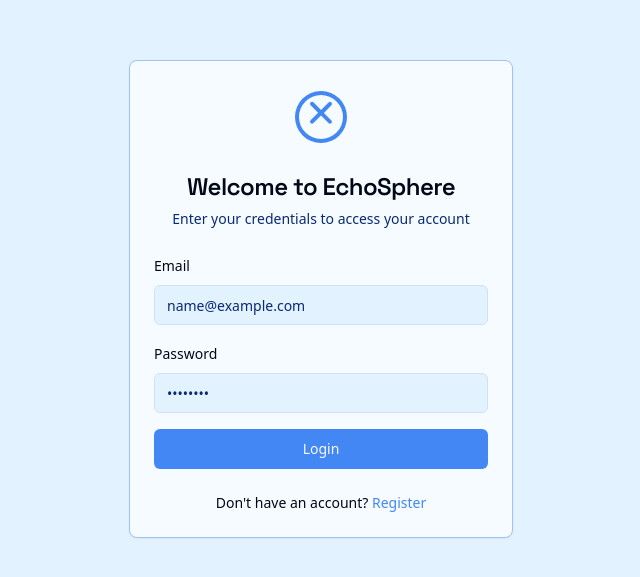
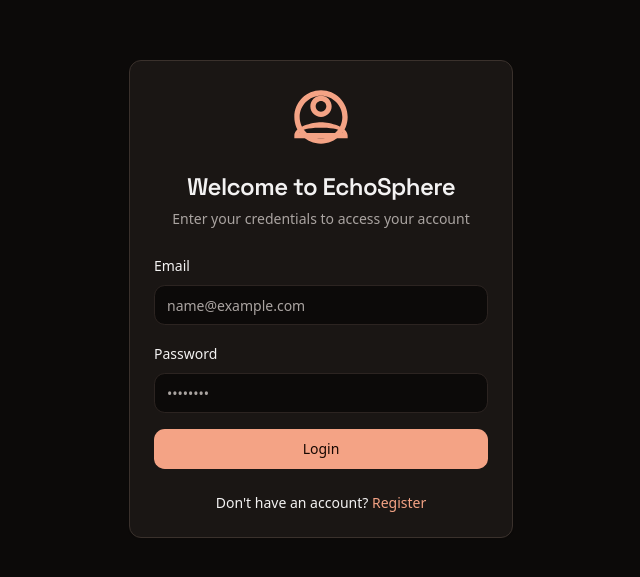
Before and after one commit to avijeett007/echosphere, a Next.js app: page /login in a window 1280 px wide. Shown: the part 101-678 px from the top of the page, without its empty margins (319-959 px from the left). Built offline with nearby package versions, Linux system fonts and the light colour scheme.

Commit message:
I dont like this overlay . use this gumroad style and make it modern.
a

```diff
--- a/src/app/globals.css
+++ b/src/app/globals.css
@@ -4,73 +4,74 @@
 
 @layer base {
   :root {
-    --background: 206 92% 94%;
-    --foreground: 222 84% 5%;
-    --card: 206 92% 98%;
-    --card-foreground: 222 84% 5%;
-    --popover: 206 92% 98%;
-    --popover-foreground: 222 84% 5%;
-    --primary: 217 89% 61%;
-    --primary-foreground: 210 40% 98%;
-    --secondary: 217 89% 90%;
-    --secondary-foreground: 217 89% 20%;
-    --muted: 217 89% 90%;
-    --muted-foreground: 222 84% 25%;
-    --accent: 282 44% 47%;
-    --accent-foreground: 210 40% 98%;
-    --destructive: 0 84.2% 60.2%;
+    --background: 20 14% 4%;
+    --foreground: 20 5% 95%;
+    --card: 20 14% 9%;
+    --card-foreground: 20 5% 95%;
+    --popover: 20 14% 9%;
+    --popover-foreground: 20 5% 95%;
+    --primary: 16 84% 74%;
+    --primary-foreground: 16 84% 5%;
+    --secondary: 20 14% 15%;
+    --secondary-foreground: 20 5% 95%;
+    --muted: 20 14% 15%;
+    --muted-foreground: 20 5% 65%;
+    --accent: 16 84% 84%;
+    --accent-foreground: 16 84% 5%;
+    --destructive: 0 63% 31%;
     --destructive-foreground: 0 0% 98%;
-    --border: 217 89% 80%;
-    --input: 217 89% 90%;
-    --ring: 217 89% 61%;
+    --border: 20 14% 20%;
+    --input: 20 14% 15%;
+    --ring: 16 84% 74%;
     --chart-1: 12 76% 61%;
     --chart-2: 173 58% 39%;
     --chart-3: 197 37% 24%;
     --chart-4: 43 74% 66%;
     --chart-5: 27 87% 67%;
-    --radius: 0.5rem;
-    --sidebar-background: 222 47% 11%;
-    --sidebar-foreground: 210 40% 96%;
-    --sidebar-primary: 217 89% 61%;
-    --sidebar-primary-foreground: 210 40% 98%;
-    --sidebar-accent: 217 89% 80%;
-    --sidebar-accent-foreground: 222 47% 11%;
-    --sidebar-border: 217 89% 25%;
-    --sidebar-ring: 217 89% 61%;
+    --radius: 0.8rem;
+    --sidebar-background: 20 14% 6%;
+    --sidebar-foreground: 20 5% 95%;
+    --sidebar-primary: 16 84% 74%;
+    --sidebar-primary-foreground: 16 84% 5%;
+    --sidebar-accent: 20 14% 12%;
+    --sidebar-accent-foreground: 20 5% 95%;
+    --sidebar-border: 20 14% 15%;
+    --sidebar-ring: 16 84% 74%;
   }
+
   .dark {
-    --background: 240 10% 4%;
-    --foreground: 240 5% 95%;
-    --card: 240 10% 9%;
-    --card-foreground: 240 5% 95%;
-    --popover: 240 10% 9%;
-    --popover-foreground: 240 5% 95%;
-    --primary: 150 100% 50%;
-    --primary-foreground: 150 100% 5%;
-    --secondary: 240 10% 15%;
-    --secondary-foreground: 240 5% 95%;
-    --muted: 240 10% 15%;
-    --muted-foreground: 240 5% 65%;
-    --accent: 330 100% 50%;
-    --accent-foreground: 330 100% 5%;
+    --background: 20 14% 4%;
+    --foreground: 20 5% 95%;
+    --card: 20 14% 9%;
+    --card-foreground: 20 5% 95%;
+    --popover: 20 14% 9%;
+    --popover-foreground: 20 5% 95%;
+    --primary: 16 84% 74%;
+    --primary-foreground: 16 84% 5%;
+    --secondary: 20 14% 15%;
+    --secondary-foreground: 20 5% 95%;
+    --muted: 20 14% 15%;
+    --muted-foreground: 20 5% 65%;
+    --accent: 16 84% 84%;
+    --accent-foreground: 16 84% 5%;
     --destructive: 0 63% 31%;
     --destructive-foreground: 0 0% 98%;
-    --border: 240 10% 20%;
-    --input: 240 10% 15%;
-    --ring: 150 100% 50%;
-    --chart-1: 150 100% 50%;
-    --chart-2: 330 100% 50%;
-    --chart-3: 210 100% 50%;
-    --chart-4: 60 100% 50%;
-    --chart-5: 30 100% 50%;
-    --sidebar-background: 240 10% 9%;
-    --sidebar-foreground: 240 5% 95%;
-    --sidebar-primary: 150 100% 50%;
-    --sidebar-primary-foreground: 150 100% 5%;
-    --sidebar-accent: 240 10% 20%;
-    --sidebar-accent-foreground: 240 5% 95%;
-    --sidebar-border: 240 10% 25%;
-    --sidebar-ring: 150 100% 50%;
+    --border: 20 14% 20%;
+    --input: 20 14% 15%;
+    --ring: 16 84% 74%;
+    --chart-1: 12 76% 61%;
+    --chart-2: 173 58% 39%;
+    --chart-3: 197 37% 24%;
+    --chart-4: 43 74% 66%;
+    --chart-5: 27 87% 67%;
+    --sidebar-background: 20 14% 6%;
+    --sidebar-foreground: 20 5% 95%;
+    --sidebar-primary: 16 84% 74%;
+    --sidebar-primary-foreground: 16 84% 5%;
+    --sidebar-accent: 20 14% 12%;
+    --sidebar-accent-foreground: 20 5% 95%;
+    --sidebar-border: 20 14% 15%;
+    --sidebar-ring: 16 84% 74%;
   }
 }
 
@@ -81,89 +82,4 @@
   body {
     @apply bg-background text-foreground;
   }
-
-  .scanline-animation::before {
-    content: "";
-    position: absolute;
-    top: 0;
-    left: 0;
-    width: 100%;
-    height: 100%;
-    background: linear-gradient(
-      to bottom,
-      rgba(0, 0, 0, 0) 0%,
-      rgba(255, 255, 255, 0.05) 50%,
-      rgba(0, 0, 0, 0.2) 50%,
-      rgba(0, 0, 0, 0) 100%
-    );
-    background-size: 100% 4px;
-    animation: scanline 10s linear infinite;
-    pointer-events: none;
-    z-index: 10;
-  }
-
-  @keyframes scanline {
-    0% {
-      background-position: 0 0;
-    }
-    100% {
-      background-position: 0 400px;
-    }
-  }
-
-  .glitch {
-    position: relative;
-    display: inline-block;
-  }
-
-  .glitch::before,
-  .glitch::after {
-    content: attr(data-text);
-    position: absolute;
-    top: 0;
-    left: 0;
-    width: 100%;
-    height: 100%;
-    background: hsl(var(--background));
-    overflow: hidden;
-  }
-
-  .glitch::before {
-    left: 2px;
-    text-shadow: -1px 0 hsl(var(--primary));
-    clip: rect(44px, 450px, 56px, 0);
-    animation: glitch-anim-1 2s infinite linear alternate-reverse;
-  }
-
-  .glitch::after {
-    left: -2px;
-    text-shadow: -1px 0 hsl(var(--accent));
-    clip: rect(85px, 450px, 90px, 0);
-    animation: glitch-anim-2 3s infinite linear alternate-reverse;
-  }
-
-  @keyframes glitch-anim-1 {
-    0% { clip: rect(42px, 9999px, 44px, 0); }
-    10% { clip: rect(38px, 9999px, 42px, 0); }
-    20% { clip: rect(18px, 9999px, 22px, 0); }
-    30% { clip: rect(52px, 9999px, 56px, 0); }
-    40% { clip: rect(78px, 9999px, 82px, 0); }
-    50% { clip: rect(25px, 9999px, 30px, 0); }
-    60% { clip: rect(65px, 9999px, 70px, 0); }
-    70% { clip: rect(12px, 9999px, 18px, 0); }
-    80% { clip: rect(88px, 9999px, 92px, 0); }
-    90% { clip: rect(48px, 9999px, 52px, 0); }
-    100% { clip: rect(72px, 9999px, 76px, 0); }
-  }
-
-  @keyframes glitch-anim-2 {
-    0% { clip: rect(2px, 9999px, 5px, 0); }
-    15% { clip: rect(78px, 9999px, 82px, 0); }
-    30% { clip: rect(40px, 9999px, 44px, 0); }
-    45% { clip: rect(22px, 9999px, 26px, 0); }
-    60% { clip: rect(68px, 9999px, 72px, 0); }
-    75% { clip: rect(10px, 9999px, 14px, 0); }
-    90% { clip: rect(50px, 9999px, 54px, 0); }
-    100% { clip: rect(90px, 9999px, 94px, 0); }
-  }
 }
--- a/src/components/app/create-post-form.tsx
+++ b/src/components/app/create-post-form.tsx
@@ -21,14 +21,14 @@ import { useToast } from '@/hooks/use-toast';
 import { BrandTemplate, Post, socialPlatforms, SocialPlatform } from '@/lib/types';
 import { socialIconMap } from '@/components/icons/social-icons';
 import { Tabs, TabsContent, TabsList, TabsTrigger } from '@/components/ui/tabs';
-import { Wand2, Upload, Link as LinkIcon, Bot, Terminal } from 'lucide-react';
+import { Wand2, Upload, Link as LinkIcon, Bot, Terminal, Loader } from 'lucide-react';
 import React, { useTransition } from 'react';
 import Image from 'next/image';
 import { improveWritingAndAddHashtags } from '@/ai/flows/improve-writing-and-add-hashtags';
 import { generateImageFromPrompt } from '@/ai/flows/generate-image-from-prompt';
 import { useLocalStorage } from '@/hooks/use-local-storage';
 import { cn } from '@/lib/utils';
-import { GlitchLoader } from '@/components/ui/glitch-loader';
+import { Progress } from '@/components/ui/progress';
 
 const formSchema = z.object({
   platforms: z.array(z.string()).refine((value) => value.some((item) => item), {
@@ -44,7 +44,7 @@ const formSchema = z.object({
   videoUrl: z.string().url({ message: 'Please enter a valid URL.' }).optional().or(z.literal('')),
 });
 
-const defaultBrandColor = '#4285F4';
+const defaultBrandColor = '#F2994A';
 
 export function CreatePostForm() {
   const { toast } = useToast();
@@ -56,7 +56,7 @@ export function CreatePostForm() {
   const form = useForm<z.infer<typeof formSchema>>({
     resolver: zodResolver(formSchema),
     defaultValues: {
-      platforms: [],
+      platforms: ['X'],
       text: '',
       hashtags: '',
       brandName: 'EchoSphere',
@@ -161,8 +161,8 @@ export function CreatePostForm() {
   }
 
   return (
-    <div className="p-4 sm:p-6 md:p-8 relative scanline-animation">
-      <h1 className="font-headline text-3xl font-bold mb-2 glitch" data-text="Create a New Post">Create a New Post</h1>
+    <div className="p-4 sm:p-6 md:p-8">
+      <h1 className="font-headline text-3xl font-bold mb-2">Create a New Post</h1>
       <p className="text-muted-foreground mb-8">Craft your message, engage your audience, and let AI do the heavy lifting.</p>
 
       <Form {...form}>
@@ -192,7 +192,7 @@ export function CreatePostForm() {
                   />
                   <div className="flex flex-col sm:flex-row gap-2">
                     <Button type="button" onClick={handleImproveWriting} disabled={isImproving || !textValue}>
-                      {isImproving ? <GlitchLoader text="Improving..." /> : <><Wand2 className="mr-2 h-4 w-4" />Improve with AI</>}
+                      {isImproving ? <><Loader className="mr-2 h-4 w-4 animate-spin" />Improving...</> : <><Wand2 className="mr-2 h-4 w-4" />Improve with AI</>}
                     </Button>
                   </div>
                   <FormField
@@ -220,7 +220,7 @@ export function CreatePostForm() {
                   <Tabs defaultValue="generate" className="w-full">
                     <TabsList className="grid w-full grid-cols-3">
                       <TabsTrigger value="generate"><Bot className="mr-2 h-4 w-4" /> Generate</TabsTrigger>
-                      <TabsTrigger value="upload"><Upload className="mr-2 h-4 w-4" /> Upload</TabsTrigger>
+                      <TabsTrigger value="upload" disabled><Upload className="mr-2 h-4 w-4" /> Upload</TabsTrigger>
                       <TabsTrigger value="link"><LinkIcon className="mr-2 h-4 w-4" /> Link Video</TabsTrigger>
                     </TabsList>
                     <TabsContent value="generate" className="pt-4">
@@ -239,9 +239,14 @@ export function CreatePostForm() {
                             )}
                         />
                          <Button type="button" onClick={handleGenerateImage} disabled={isGenerating || !textValue}>
-                            {isGenerating ? <GlitchLoader text="Generating..." /> : <><Wand2 className="mr-2 h-4 w-4" />{ form.getValues('imagePrompt') ? 'Generate Image' : 'Generate from Text' }</>}
+                            {isGenerating ? <><Loader className="mr-2 h-4 w-4 animate-spin" />Generating...</> : <><Wand2 className="mr-2 h-4 w-4" />{ form.getValues('imagePrompt') ? 'Generate Image' : 'Generate from Text' }</>}
                         </Button>
-                        {isGenerating && <div className="flex items-center text-sm text-muted-foreground"><GlitchLoader text="Generating your image, please wait..." /></div>}
+                        {isGenerating && (
+                            <div className="space-y-2 pt-2">
+                                <Progress value={50} className="h-2" />
+                                <p className="text-sm text-muted-foreground">Generating your image, please wait...</p>
+                            </div>
+                        )}
                         {generatedImageUrl && (
                             <div className="mt-4">
                                 <p className="font-medium mb-2">Generated Image:</p>
@@ -249,10 +254,10 @@ export function CreatePostForm() {
                             </div>
                         )}
                         {!generatedImageUrl && !isGenerating && (
-                           <div className="mt-4 rounded-lg border border-dashed aspect-square w-full max-w-md flex items-center justify-center bg-muted/50">
+                           <div className="mt-4 rounded-lg border border-dashed aspect-video w-full max-w-md flex items-center justify-center bg-muted/20">
                                <div className="text-center text-muted-foreground">
                                    <Terminal className="mx-auto h-12 w-12" />
-                                   <p className="mt-2">Awaiting image generation...</p>
+                                   <p className="mt-2">Your generated image will appear here</p>
                                </div>
                            </div>
                         )}
@@ -260,16 +265,15 @@ export function CreatePostForm() {
                     </TabsContent>
                     <TabsContent value="upload" className="pt-4">
                         <div className="flex items-center justify-center w-full">
-                            <label htmlFor="dropzone-file" className="flex flex-col items-center justify-center w-full h-64 border-2 border-dashed rounded-lg cursor-pointer bg-muted/50 hover:bg-muted">
+                            <label htmlFor="dropzone-file" className="flex flex-col items-center justify-center w-full h-64 border-2 border-dashed rounded-lg cursor-not-allowed bg-muted/20">
                                 <div className="flex flex-col items-center justify-center pt-5 pb-6">
                                     <Upload className="w-8 h-8 mb-4 text-muted-foreground" />
-                                    <p className="mb-2 text-sm text-muted-foreground"><span className="font-semibold">Click to upload</span> or drag and drop</p>
-                                    <p className="text-xs text-muted-foreground">SVG, PNG, JPG or GIF (MAX. 800x400px)</p>
+                                    <p className="mb-2 text-sm text-muted-foreground">Upload feature coming soon</p>
+                                    <p className="text-xs text-muted-foreground">SVG, PNG, JPG or GIF</p>
                                 </div>
-                                <Input id="dropzone-file" type="file" className="hidden" />
+                                <Input id="dropzone-file" type="file" className="hidden" disabled />
                             </label>
                         </div>
-                        <FormDescription className="text-center mt-2">Image/Video upload is for demonstration purposes.</FormDescription>
                     </TabsContent>
                     <TabsContent value="link" className="pt-4">
                       <FormField
--- a/src/components/icons/logo.tsx
+++ b/src/components/icons/logo.tsx
@@ -4,15 +4,15 @@ export function Logo(props: SVGProps<SVGSVGElement>) {
   return (
     <svg
       xmlns="http://www.w3.org/2000/svg"
-      viewBox="0 0 256 256"
+      viewBox="0 0 24 24"
       width="1em"
       height="1em"
+      fill="currentColor"
       {...props}
     >
-      <g fill="currentColor">
-        <path d="M128 24a104 104 0 1 0 104 104A104.11 104.11 0 0 0 128 24Zm0 192a88 88 0 1 1 88-88a88.1 88.1 0 0 1-88 88Z" />
-        <path d="M169.54 152.46a8 8 0 0 1-11.32 0L128 122.34l-30.22 30.12a8 8 0 0 1-11.32-11.32l30.12-30.22l-30.12-30.22a8 8 0 0 1 11.32-11.32L128 100.1l30.22-30.12a8 8 0 0 1 11.32 11.32L139.66 111.7l30.12 30.22a8 8 0 0 1-0.24 10.54Z" />
-      </g>
+      <path d="M12 2C6.48 2 2 6.48 2 12s4.48 10 10 10 10-4.48 10-10S17.52 2 12 2zm0 18c-4.41 0-8-3.59-8-8s3.59-8 8-8 8 3.59 8 8-3.59 8-8 8z" />
+      <path d="M12 12c-2.21 0-4-1.79-4-4s1.79-4 4-4 4 1.79 4 4-1.79 4-4 4zm0-6c-1.1 0-2 .9-2 2s.9 2 2 2 2-.9 2-2-.9-2-2-2z" />
+      <path d="M12 14c-3.33 0-10 1.67-10 5v1h20v-1c0-3.33-6.67-5-10-5zm-8 4v-.63c.8-.52 3.19-1.37 7.2-1.37h1.6c4.01 0 6.4.85 7.2 1.37V18H4z" />
     </svg>
   );
 }
--- a/src/components/ui/card.tsx
+++ b/src/components/ui/card.tsx
@@ -9,7 +9,7 @@ const Card = React.forwardRef<
   <div
     ref={ref}
     className={cn(
-      "rounded-lg border bg-card text-card-foreground shadow-sm",
+      "rounded-xl border bg-card text-card-foreground shadow-sm",
       className
     )}
     {...props}
@@ -30,10 +30,10 @@ const CardHeader = React.forwardRef<
 CardHeader.displayName = "CardHeader"
 
 const CardTitle = React.forwardRef<
-  HTMLDivElement,
-  React.HTMLAttributes<HTMLDivElement>
+  HTMLParagraphElement,
+  React.HTMLAttributes<HTMLHeadingElement>
 >(({ className, ...props }, ref) => (
-  <div
+  <h3
     ref={ref}
     className={cn(
       "text-2xl font-semibold leading-none tracking-tight",
@@ -45,10 +45,10 @@ const CardTitle = React.forwardRef<
 CardTitle.displayName = "CardTitle"
 
 const CardDescription = React.forwardRef<
-  HTMLDivElement,
-  React.HTMLAttributes<HTMLDivElement>
+  HTMLParagraphElement,
+  React.HTMLAttributes<HTMLParagraphElement>
 >(({ className, ...props }, ref) => (
-  <div
+  <p
     ref={ref}
     className={cn("text-sm text-muted-foreground", className)}
     {...props}
--- a/src/components/ui/glitch-loader.tsx
+++ b/src/components/ui/glitch-loader.tsx
@@ -1,11 +1,13 @@
 "use client"
 
 import { cn } from "@/lib/utils"
+import { Loader } from "lucide-react"
 
 export function GlitchLoader({ text, className }: { text: string, className?: string }) {
   return (
-    <div className={cn("glitch", className)} data-text={text}>
-      {text}
+    <div className={cn("flex items-center", className)}>
+      <Loader className="mr-2 h-4 w-4 animate-spin" />
+      <span>{text}</span>
     </div>
   )
 }
```
